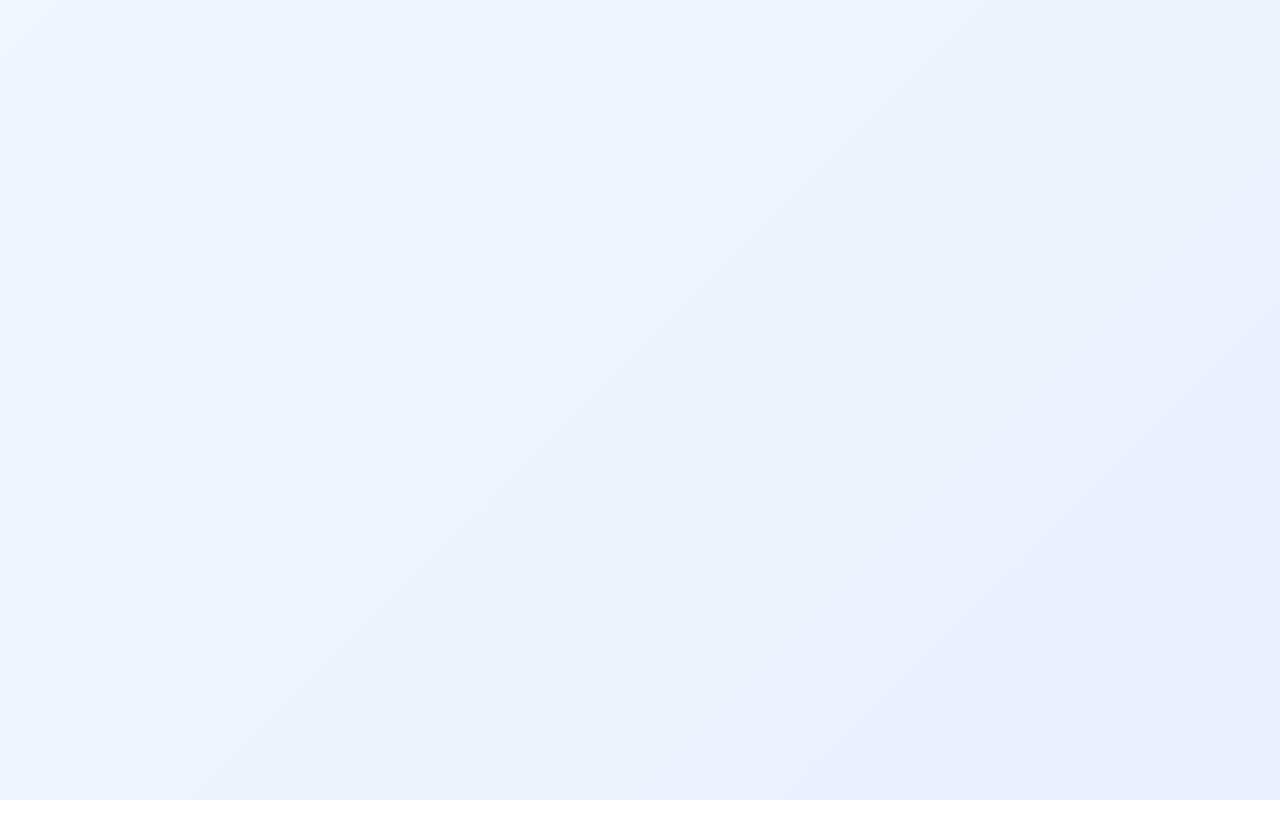
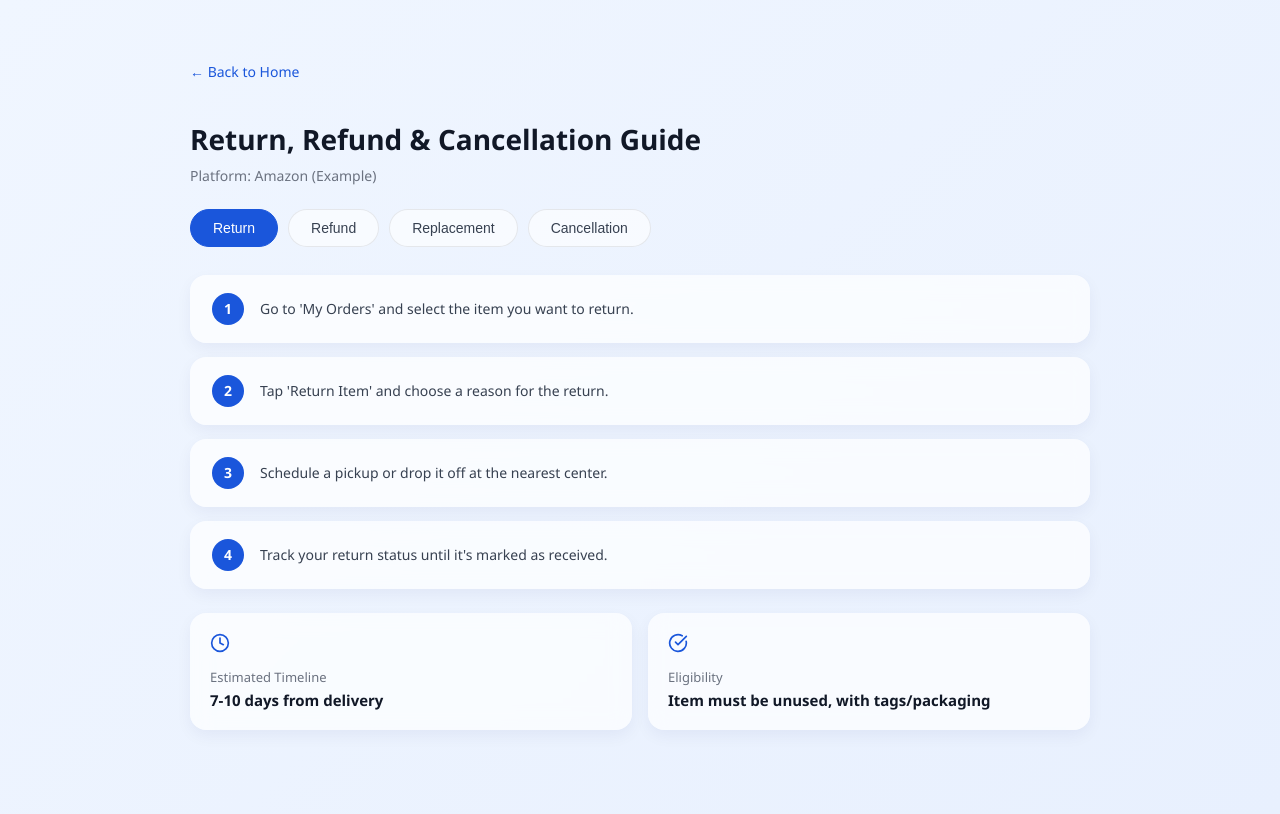
Before and after one commit to vvignesh2005-ux/SafeCartIntelligence, a React app in the folder frontend/: page /return-guide in a window 1280 px wide. Before the commit this address had no page. Built offline with nearby package versions, Linux system fonts and the light colour scheme; the HTML template or start-up script is replaced by a standard one.

Commit message:
Add Return Refund Guide page with tabs

```diff
--- a/frontend/src/App.jsx
+++ b/frontend/src/App.jsx
@@ -2,6 +2,7 @@ import { Routes, Route } from 'react-router-dom'
 import LandingPage from './pages/LandingPage'
 import SellerDashboard from './pages/SellerDashboard'
 import PlatformAnalysis from './pages/PlatformAnalysis'
+import ReturnGuide from './pages/ReturnGuide'
 
 function App() {
   return (
@@ -9,6 +10,7 @@ function App() {
       <Route path="/" element={<LandingPage />} />
       <Route path="/dashboard" element={<SellerDashboard />} />
       <Route path="/platform" element={<PlatformAnalysis />} />
+      <Route path="/return-guide" element={<ReturnGuide />} />
     </Routes>
   )
 }
--- a/frontend/src/index.css
+++ b/frontend/src/index.css
@@ -300,3 +300,73 @@ body {
   line-height: 1.7;
   margin: 0;
 }
+.guide-subtitle {
+  color: #6b7280;
+  font-size: 14px;
+  margin: -16px 0 24px 0;
+}
+
+.tabs {
+  display: flex;
+  gap: 10px;
+  margin-bottom: 28px;
+  flex-wrap: wrap;
+}
+
+.tab-btn {
+  background: rgba(255, 255, 255, 0.6);
+  border: 1px solid rgba(0,0,0,0.08);
+  border-radius: 30px;
+  padding: 10px 22px;
+  font-size: 14px;
+  color: #374151;
+  cursor: pointer;
+  transition: all 0.2s ease;
+}
+
+.tab-btn:hover {
+  background: rgba(255, 255, 255, 0.9);
+}
+
+.tab-btn.active {
+  background: #1a56db;
+  color: white;
+  border-color: #1a56db;
+}
+
+.steps-container {
+  display: flex;
+  flex-direction: column;
+  gap: 14px;
+  margin-bottom: 24px;
+}
+
+.step-card {
+  display: flex;
+  align-items: center;
+  gap: 16px;
+  background: rgba(255, 255, 255, 0.7);
+  backdrop-filter: blur(10px);
+  border-radius: 16px;
+  padding: 18px 22px;
+  box-shadow: 0 6px 16px rgba(0, 0, 100, 0.05);
+}
+
+.step-number {
+  min-width: 32px;
+  height: 32px;
+  border-radius: 50%;
+  background: #1a56db;
+  color: white;
+  display: flex;
+  align-items: center;
+  justify-content: center;
+  font-weight: 600;
+  font-size: 14px;
+}
+
+.step-card p {
+  margin: 0;
+  color: #374151;
+  font-size: 14px;
+}
--- /dev/null
+++ b/frontend/src/pages/ReturnGuide.jsx
@@ -0,0 +1,87 @@
+import { useState } from 'react'
+import { Link } from 'react-router-dom'
+import { RotateCcw, CheckCircle, Clock, AlertCircle } from 'lucide-react'
+
+function ReturnGuide() {
+  const [activeTab, setActiveTab] = useState('Return')
+
+  const tabs = ['Return', 'Refund', 'Replacement', 'Cancellation']
+
+  const stepsData = {
+    Return: [
+      "Go to 'My Orders' and select the item you want to return.",
+      "Tap 'Return Item' and choose a reason for the return.",
+      "Schedule a pickup or drop it off at the nearest center.",
+      "Track your return status until it's marked as received.",
+    ],
+    Refund: [
+      "Once your return is received, refund processing begins.",
+      "Refunds are usually sent to your original payment method.",
+      "Check your bank statement after the estimated processing time.",
+      "Contact support if refund isn't received after the window.",
+    ],
+    Replacement: [
+      "Select 'Replace Item' instead of 'Return' on your order.",
+      "Confirm the issue (damaged, wrong item, size, etc).",
+      "A replacement is shipped once the original item is picked up.",
+      "Track your replacement like a new order.",
+    ],
+    Cancellation: [
+      "Go to 'My Orders' before the item ships.",
+      "Tap 'Cancel Order' and confirm the reason.",
+      "If payment was made online, refund is auto-initiated.",
+      "Cancelled orders usually can't be reversed once confirmed.",
+    ],
+  }
+
+  const infoData = {
+    Return: { window: "7-10 days from delivery", eligibility: "Item must be unused, with tags/packaging" },
+    Refund: { window: "5-7 business days after return received", eligibility: "Valid for all approved returns" },
+    Replacement: { window: "7 days from delivery", eligibility: "Only for damaged/wrong/defective items" },
+    Cancellation: { window: "Before order ships", eligibility: "Available for all pre-shipping orders" },
+  }
+
+  return (
+    <div className="dashboard">
+      <Link to="/" className="back-link">← Back to Home</Link>
+      <h1 className="dashboard-title">Return, Refund & Cancellation Guide</h1>
+      <p className="guide-subtitle">Platform: Amazon (Example)</p>
+
+      <div className="tabs">
+        {tabs.map((tab) => (
+          <button
+            key={tab}
+            className={`tab-btn ${activeTab === tab ? 'active' : ''}`}
+            onClick={() => setActiveTab(tab)}
+          >
+            {tab}
+          </button>
+        ))}
+      </div>
+
+      <div className="steps-container">
+        {stepsData[activeTab].map((step, i) => (
+          <div className="step-card" key={i}>
+            <div className="step-number">{i + 1}</div>
+            <p>{step}</p>
+          </div>
+        ))}
+      </div>
+
+      <div className="info-grid">
+        <div className="info-card">
+          <Clock size={20} />
+          <h4>Estimated Timeline</h4>
+          <p>{infoData[activeTab].window}</p>
+        </div>
+        <div className="info-card">
+          <CheckCircle size={20} />
+          <h4>Eligibility</h4>
+          <p>{infoData[activeTab].eligibility}</p>
+        </div>
+      </div>
+    </div>
+  )
+}
+
+export default ReturnGuide
```
